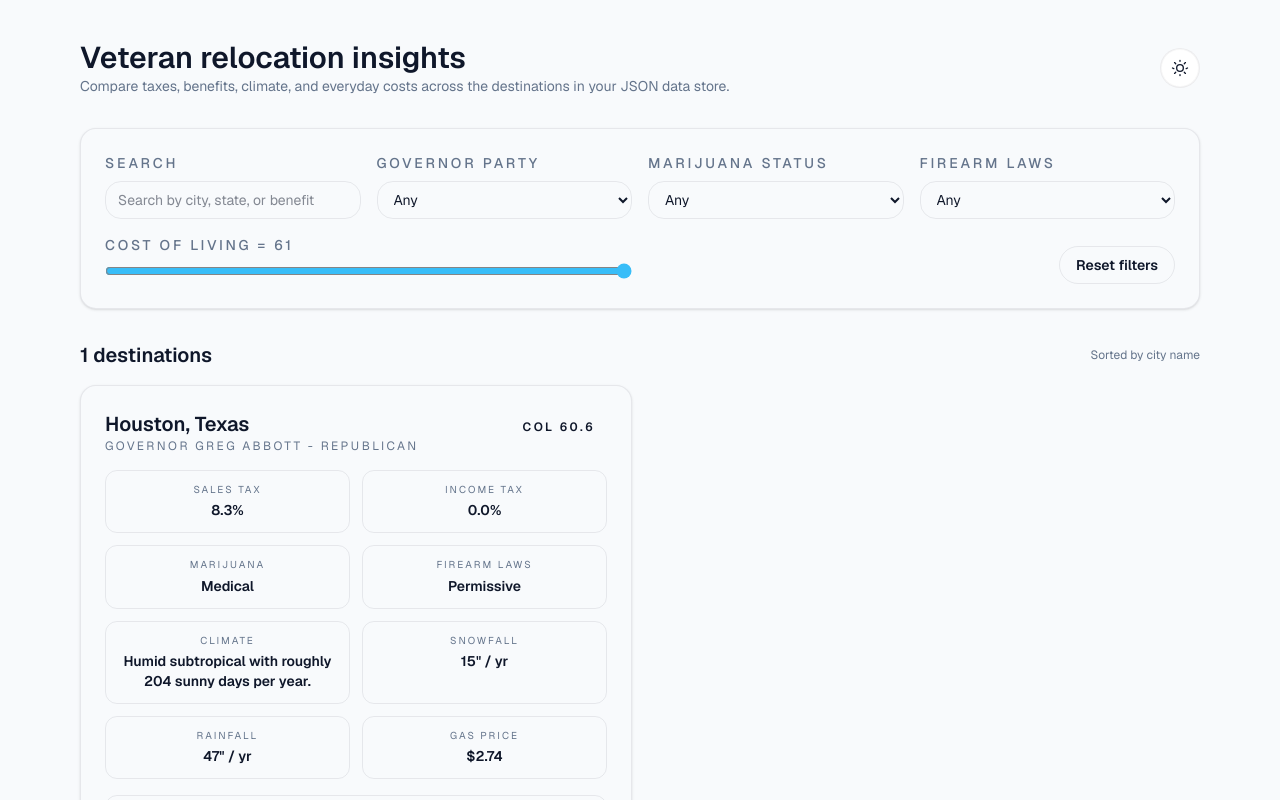
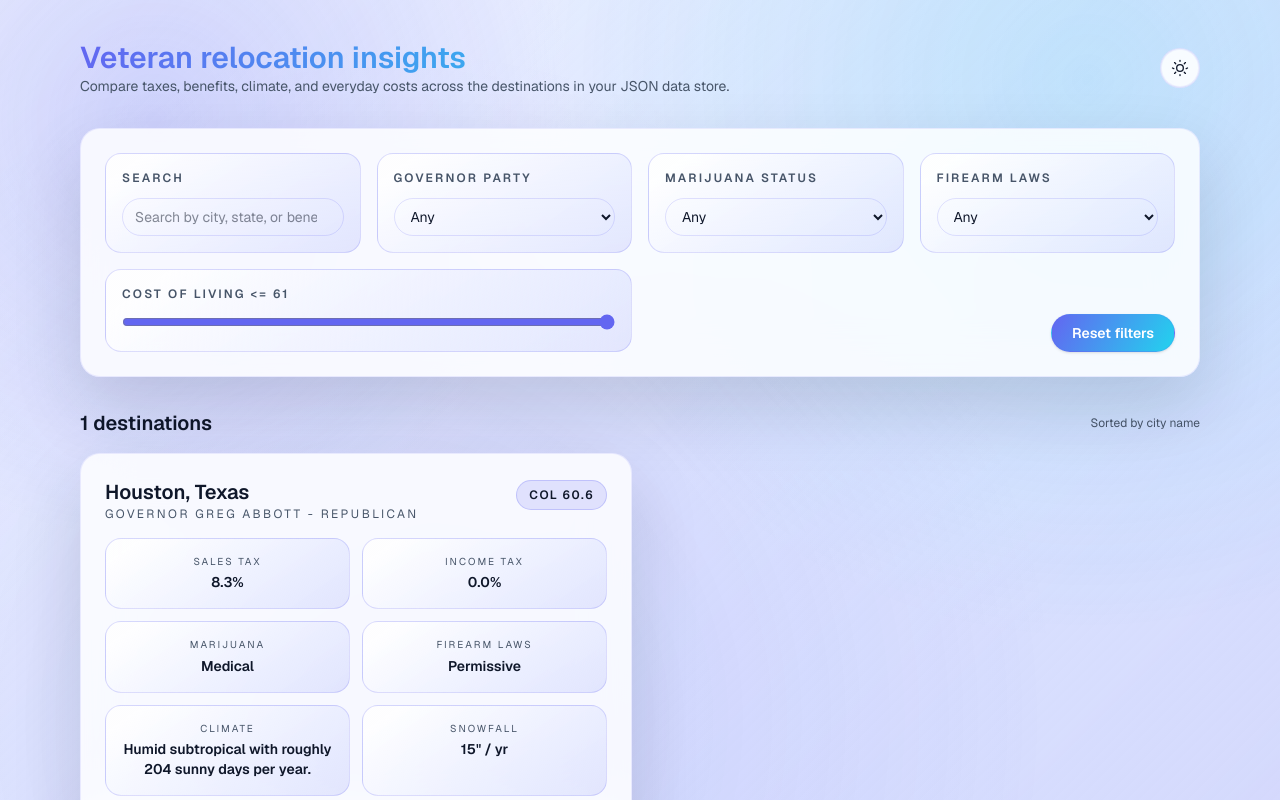
Before and after one commit to comaeclipse/nextbase, a Next.js app: page / in a window 1280 px wide. Shown: the top 800 px of the page. Built offline with nearby package versions, Linux system fonts and the light colour scheme.

Commit message:
Polish admin and explorer styling

```diff
--- a/src/app/admin/create-destination-form.tsx
+++ b/src/app/admin/create-destination-form.tsx
@@ -23,7 +23,7 @@ export function CreateDestinationForm() {
     <form
       ref={formRef}
       action={formAction}
-      className="space-y-4 rounded-2xl border border-color-border/60 bg-surface p-6 shadow-sm"
+      className="glass-panel space-y-4 p-6"
     >
       <h2 className="text-lg font-semibold text-primary">Add destination</h2>
       <div className="grid grid-cols-1 gap-4 md:grid-cols-2">
--- a/src/app/admin/destination-editor.tsx
+++ b/src/app/admin/destination-editor.tsx
@@ -15,13 +15,13 @@ export function DestinationEditor({ destination }: { destination: Destination })
   const [deleteState, deleteAction] = useFormState(deleteDestinationAction, INITIAL_STATE);
 
   return (
-    <div className="space-y-4 rounded-2xl border border-color-border/60 bg-surface p-6 shadow-sm">
+    <div className="glass-panel space-y-4 p-6">
       <div className="flex items-center justify-between">
         <div>
           <h3 className="text-lg font-semibold text-primary">{destination.city}, {destination.state}</h3>
           <p className="text-xs uppercase tracking-[0.2em] text-muted-foreground">{destination.id}</p>
         </div>
-        <span className="text-xs font-medium uppercase tracking-[0.2em] text-muted-foreground">
+        <span className="badge-soft">
           {formatLabel(destination.governorParty)}
         </span>
       </div>
--- a/src/app/admin/login-form.tsx
+++ b/src/app/admin/login-form.tsx
@@ -10,7 +10,7 @@ export function AdminLoginForm() {
   const [state, formAction] = useFormState(authenticateAction, INITIAL_STATE);
 
   return (
-    <div className="mx-auto mt-16 max-w-md rounded-2xl border border-color-border/60 bg-surface px-8 py-10 shadow-lg">
+    <div className="mx-auto mt-16 max-w-md glass-panel px-8 py-10">
       <h1 className="text-2xl font-semibold text-primary">Admin Sign In</h1>
       <p className="mt-2 text-sm text-muted-foreground">
         Enter the admin token to manage destinations.
--- a/src/app/admin/page.tsx
+++ b/src/app/admin/page.tsx
@@ -43,7 +43,7 @@ export default async function AdminPage() {
         <form action={signOutAction}>
           <button
             type="submit"
-            className="rounded-full border border-color-border/60 px-4 py-2 text-sm font-semibold text-primary transition hover:bg-color-muted/40"
+            className="rounded-full border border-transparent bg-[linear-gradient(120deg,var(--accent),var(--accent-secondary))] px-4 py-2 text-sm font-semibold text-white shadow-sm transition hover:brightness-110"
           >
             Sign out
           </button>
--- a/src/app/globals.css
+++ b/src/app/globals.css
@@ -2,32 +2,32 @@
 
 :root {
   color-scheme: light;
-  --surface: #f8fafc;
-  --surface-elevated: #ffffff;
-  --surface-muted: #e2e8f0;
+  --surface: #eef2ff;
+  --surface-elevated: rgba(255, 255, 255, 0.92);
+  --surface-muted: rgba(99, 102, 241, 0.12);
   --surface-inverted: #0f172a;
   --text-primary: #0f172a;
-  --text-secondary: #334155;
-  --text-muted: #64748b;
-  --accent: #38bdf8;
-  --accent-secondary: #a855f7;
-  --border: rgba(15, 23, 42, 0.08);
-  --ring: rgba(56, 189, 248, 0.45);
+  --text-secondary: #1e293b;
+  --text-muted: #475569;
+  --accent: #6366f1;
+  --accent-secondary: #22d3ee;
+  --border: rgba(99, 102, 241, 0.18);
+  --ring: rgba(99, 102, 241, 0.45);
 }
 
 [data-theme="dark"] {
   color-scheme: dark;
   --surface: #020617;
-  --surface-elevated: #0f172a;
-  --surface-muted: rgba(51, 65, 85, 0.35);
+  --surface-elevated: rgba(15, 23, 42, 0.92);
+  --surface-muted: rgba(129, 140, 248, 0.22);
   --surface-inverted: #f8fafc;
   --text-primary: #e2e8f0;
   --text-secondary: #cbd5f5;
   --text-muted: #94a3b8;
-  --accent: #38bdf8;
-  --accent-secondary: #c084fc;
-  --border: rgba(148, 163, 184, 0.16);
-  --ring: rgba(56, 189, 248, 0.55);
+  --accent: #818cf8;
+  --accent-secondary: #22d3ee;
+  --border: rgba(148, 163, 184, 0.2);
+  --ring: rgba(34, 211, 238, 0.55);
 }
 
 @theme inline {
@@ -41,9 +41,9 @@
   --color-border: var(--border);
   --color-accent: var(--accent);
   --color-accent-secondary: var(--accent-secondary);
-  --shadow-soft: 0 18px 45px rgba(15, 23, 42, 0.12);
-  --shadow-soft-dark: 0 28px 60px rgba(2, 6, 23, 0.45);
-  --radius-lg: 1rem;
+  --shadow-soft: 0 30px 70px rgba(15, 23, 42, 0.14);
+  --shadow-soft-dark: 0 40px 90px rgba(2, 6, 23, 0.55);
+  --radius-lg: 1.25rem;
 }
 
 * {
@@ -53,28 +53,52 @@
 body {
   margin: 0;
   min-height: 100vh;
-  background: var(--surface);
+  background:
+    linear-gradient(135deg, color-mix(in srgb, var(--surface) 85%, transparent) 0%, color-mix(in srgb, var(--accent) 18%, transparent) 100%),
+    var(--surface);
   color: var(--text-primary);
   font-family: var(--font-geist-sans, "Inter", system-ui, -apple-system, sans-serif);
   text-rendering: optimizeLegibility;
+  position: relative;
+}
+
+body::before {
+  content: "";
+  position: fixed;
+  inset: 0;
+  z-index: -2;
+  background:
+    radial-gradient(600px circle at 12% 15%, color-mix(in srgb, var(--accent) 28%, transparent) 0%, transparent 70%),
+    radial-gradient(800px circle at 85% 10%, color-mix(in srgb, var(--accent-secondary) 22%, transparent) 0%, transparent 70%),
+    radial-gradient(900px circle at 30% 90%, color-mix(in srgb, var(--accent) 18%, transparent) 0%, transparent 75%);
+  opacity: 0.75;
+}
+
+[data-theme="dark"] body::before {
+  opacity: 0.55;
 }
 
 ::selection {
-  background: color-mix(in srgb, var(--accent) 35%, transparent);
+  background: color-mix(in srgb, var(--accent) 40%, transparent);
   color: var(--surface-inverted);
 }
 
 .glass-panel {
-  background: color-mix(in srgb, var(--surface-elevated) 75%, transparent);
-  border-radius: 1.25rem;
-  border: 1px solid var(--border);
-  backdrop-filter: saturate(1.4) blur(18px);
+  background: color-mix(in srgb, var(--surface-elevated) 90%, transparent);
+  border-radius: var(--radius-lg);
+  border: 1px solid color-mix(in srgb, var(--border) 60%, transparent);
+  backdrop-filter: saturate(1.4) blur(24px);
   box-shadow: var(--shadow-soft);
+  transition: transform 200ms ease, box-shadow 200ms ease;
 }
 
 [data-theme="dark"] .glass-panel {
-  background: color-mix(in srgb, rgba(15, 23, 42, 0.75) 80%, transparent);
+  background: color-mix(in srgb, rgba(15, 23, 42, 0.86) 85%, transparent);
   box-shadow: var(--shadow-soft-dark);
+}
+
+.glass-panel:hover {
+  transform: translateY(-2px);
 }
 
 .text-gradient {
@@ -90,9 +114,9 @@ body {
 .grid-outline::before {
   content: "";
   position: absolute;
-  inset: 0;
+  inset: -1px;
   border-radius: calc(var(--radius-lg) + 6px);
-  border: 1px solid color-mix(in srgb, var(--accent) 14%, transparent);
+  border: 1px solid color-mix(in srgb, var(--accent) 16%, transparent);
   opacity: 0;
   transition: opacity 250ms ease, transform 250ms ease;
   transform: scale(0.96);
@@ -107,8 +131,8 @@ body {
 
 .card-accent {
   border-radius: 1rem;
-  border: 1px solid color-mix(in srgb, var(--accent) 18%, transparent);
-  background: color-mix(in srgb, var(--surface-elevated) 85%, transparent);
+  border: 1px solid color-mix(in srgb, var(--accent) 22%, transparent);
+  background: linear-gradient(145deg, color-mix(in srgb, var(--surface-elevated) 90%, transparent) 10%, color-mix(in srgb, var(--accent) 14%, transparent) 100%);
   transition: transform 200ms ease, box-shadow 200ms ease;
 }
 
@@ -117,6 +141,28 @@ body {
   box-shadow: var(--shadow-soft);
 }
 
+.badge-soft {
+  display: inline-flex;
+  align-items: center;
+  gap: 0.4rem;
+  padding: 0.3rem 0.75rem;
+  border-radius: 999px;
+  background: color-mix(in srgb, var(--accent) 16%, transparent);
+  border: 1px solid color-mix(in srgb, var(--accent) 26%, transparent);
+  font-size: 0.75rem;
+  font-weight: 600;
+  letter-spacing: 0.12em;
+  text-transform: uppercase;
+}
+
+[data-theme="dark"] .badge-soft {
+  background: color-mix(in srgb, var(--accent) 18%, transparent);
+}
+
+.shadow-ambient {
+  box-shadow: 0 35px 60px rgba(15, 23, 42, 0.18);
+}
+
 @media (max-width: 1024px) {
   .glass-panel {
     border-radius: 1rem;
--- a/src/components/retirement-explorer.tsx
+++ b/src/components/retirement-explorer.tsx
@@ -72,7 +72,7 @@ export function RetirementExplorer({ destinations }: RetirementExplorerProps) {
     return (
       <main className="mx-auto flex min-h-[70vh] max-w-4xl flex-col items-center justify-center gap-6 px-4 text-center">
         <ThemeToggle />
-        <h1 className="text-3xl font-semibold text-primary">No destinations yet</h1>
+        <h1 className="text-3xl font-semibold text-gradient">No destinations yet</h1>
         <p className="max-w-lg text-sm text-muted-foreground">
           Add destinations from the admin dashboard to see veteran benefit insights, taxes, climate data, and cost of living in this explorer.
         </p>
@@ -84,7 +84,7 @@ export function RetirementExplorer({ destinations }: RetirementExplorerProps) {
     <main className="mx-auto max-w-6xl space-y-8 px-4 py-10">
       <header className="flex flex-col gap-4 sm:flex-row sm:items-center sm:justify-between">
         <div>
-          <h1 className="text-3xl font-semibold text-primary">Veteran relocation insights</h1>
+          <h1 className="text-3xl font-semibold text-gradient">Veteran relocation insights</h1>
           <p className="text-sm text-muted-foreground">
             Compare taxes, benefits, climate, and everyday costs across the destinations in your JSON data store.
           </p>
@@ -92,7 +92,7 @@ export function RetirementExplorer({ destinations }: RetirementExplorerProps) {
         <ThemeToggle />
       </header>
 
-      <section className="grid grid-cols-1 gap-4 rounded-2xl border border-color-border/60 bg-surface p-6 shadow-sm md:grid-cols-4">
+      <section className="glass-panel grid grid-cols-1 gap-4 p-6 md:grid-cols-4">
         <FilterBlock label="Search">
           <input
             type="search"
@@ -144,7 +144,7 @@ export function RetirementExplorer({ destinations }: RetirementExplorerProps) {
             ))}
           </select>
         </FilterBlock>
-        <FilterBlock className="md:col-span-2" label={`Cost of living = ${maxCost}`}>
+        <FilterBlock className="md:col-span-2" label={`Cost of living <= ${maxCost}`}>
           <input
             type="range"
             min="0"
@@ -164,7 +164,7 @@ export function RetirementExplorer({ destinations }: RetirementExplorerProps) {
               setFirearm("");
               setMaxCost(maxCostAvailable ? Math.ceil(maxCostAvailable) : 200);
             }}
-            className="rounded-full border border-color-border/60 px-4 py-2 text-sm font-semibold text-primary transition hover:bg-color-muted/40"
+            className="rounded-full border border-transparent bg-[linear-gradient(120deg,var(--accent),var(--accent-secondary))] px-5 py-2 text-sm font-semibold text-white shadow-sm transition hover:brightness-110"
           >
             Reset filters
           </button>
@@ -180,7 +180,7 @@ export function RetirementExplorer({ destinations }: RetirementExplorerProps) {
           {filtered.map((destination) => (
             <article
               key={destination.id}
-              className="h-full space-y-4 rounded-2xl border border-color-border/60 bg-surface p-6 shadow-sm"
+              className="glass-panel grid-outline h-full space-y-4 p-6"
             >
               <header className="flex items-baseline justify-between gap-3">
                 <div>
@@ -191,7 +191,7 @@ export function RetirementExplorer({ destinations }: RetirementExplorerProps) {
                     Governor {destination.governorName} - {formatLabel(destination.governorParty)}
                   </p>
                 </div>
-                <span className="rounded-full bg-color-muted/60 px-3 py-1 text-xs font-semibold uppercase tracking-[0.2em] text-primary">
+                <span className="badge-soft">
                   COL {destination.costOfLiving}
                 </span>
               </header>
@@ -205,14 +205,14 @@ export function RetirementExplorer({ destinations }: RetirementExplorerProps) {
                 <Stat label="Rainfall" value={`${destination.rainfall}" / yr`} />
                 <Stat label="Gas price" value={formatUsd.format(destination.gasPrice)} />
               </dl>
-              <div className="rounded-xl border border-color-border/40 bg-color-muted/30 p-4 text-sm text-primary">
+              <div className="rounded-xl border border-transparent bg-[color-mix(in srgb,var(--surface-elevated) 88%, transparent)] p-4 text-sm text-primary shadow-sm">
                 <p className="font-semibold text-muted-foreground">Veteran benefits</p>
                 <p className="mt-1 leading-relaxed text-sm">{destination.veteranBenefits}</p>
               </div>
             </article>
           ))}
           {filtered.length === 0 ? (
-            <div className="rounded-2xl border border-dashed border-color-border/60 bg-color-muted/30 p-10 text-center text-sm text-muted-foreground md:col-span-2">
+            <div className="glass-panel md:col-span-2 p-10 text-center text-sm text-muted-foreground">
               No destinations match the selected filters.
             </div>
           ) : null}
@@ -230,8 +230,10 @@ type FilterBlockProps = {
 
 function FilterBlock({ label, children, className }: FilterBlockProps) {
   return (
-    <div className={`space-y-2 text-sm text-primary ${className ?? ""}`}>
-      <span className="block font-medium uppercase tracking-[0.2em] text-muted-foreground">{label}</span>
+    <div className={`card-accent space-y-3 p-4 text-sm text-primary ${className ?? ""}`}>
+      <span className="block text-xs font-semibold uppercase tracking-[0.18em] text-muted-foreground">
+        {label}
+      </span>
       {children}
     </div>
   );
@@ -244,7 +246,7 @@ type StatProps = {
 
 function Stat({ label, value }: StatProps) {
   return (
-    <div className="rounded-xl border border-color-border/40 bg-color-muted/20 px-3 py-3 text-center">
+    <div className="card-accent px-4 py-4 text-center">
       <p className="text-[10px] uppercase tracking-[0.2em] text-muted-foreground">{label}</p>
       <p className="mt-1 text-sm font-semibold text-primary">{value}</p>
     </div>
```
